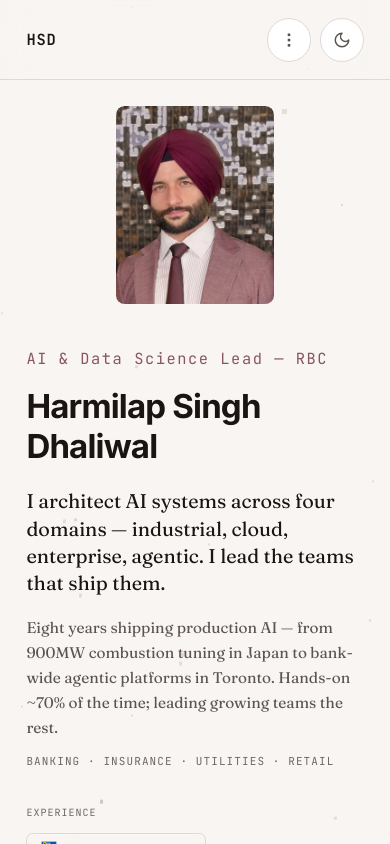
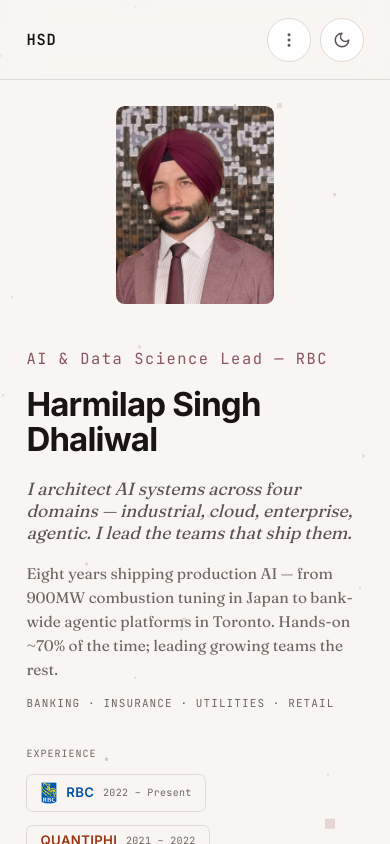
Before and after one commit to rogerthatroach/rogerthatroach.github.io, a Next.js app: page / in a window 390 px wide. Shown: the top 844 px of the page. Built offline with nearby package versions, Linux system fonts and the light colour scheme.

Commit message:
style(hero): option A — contrast by color/style, tighter leading

```diff
--- a/components/Hero.tsx
+++ b/components/Hero.tsx
@@ -106,27 +106,32 @@
             variants={FADE_UP}
             initial="hidden"
             animate="visible"
-            className="mb-5 text-3xl font-bold tracking-tight text-text-primary sm:text-4xl md:text-5xl lg:text-6xl"
+            className="mb-5 text-3xl font-bold leading-[1.05] tracking-tight text-text-primary sm:text-4xl md:text-5xl lg:text-6xl"
           >
             {HERO.name}
           </motion.h1>
 
+          {/* Tagline — Fraunces italic, dimmer than the name, capped smaller
+              so the H1 stays the unambiguous primary. Contrast by style +
+              color instead of size-weight competition. */}
           <motion.p
             custom={2}
             variants={FADE_UP}
             initial="hidden"
             animate="visible"
-            className="mb-4 max-w-3xl font-display text-lg leading-snug text-text-primary sm:text-xl md:text-2xl"
+            className="mb-4 max-w-2xl font-display text-base italic leading-[1.25] text-text-secondary sm:text-lg"
           >
             {HERO.tagline}
           </motion.p>
 
+          {/* Bio — Fraunces regular, one step dimmer still, tight leading
+              kept inside body comfort zone. */}
           <motion.p
             custom={3}
             variants={FADE_UP}
             initial="hidden"
             animate="visible"
-            className="mb-3 max-w-3xl font-display text-sm leading-relaxed text-text-secondary sm:text-base"
+            className="mb-3 max-w-2xl font-display text-sm leading-[1.55] text-text-tertiary sm:text-base"
           >
             {HERO.bio}
           </motion.p>
```
